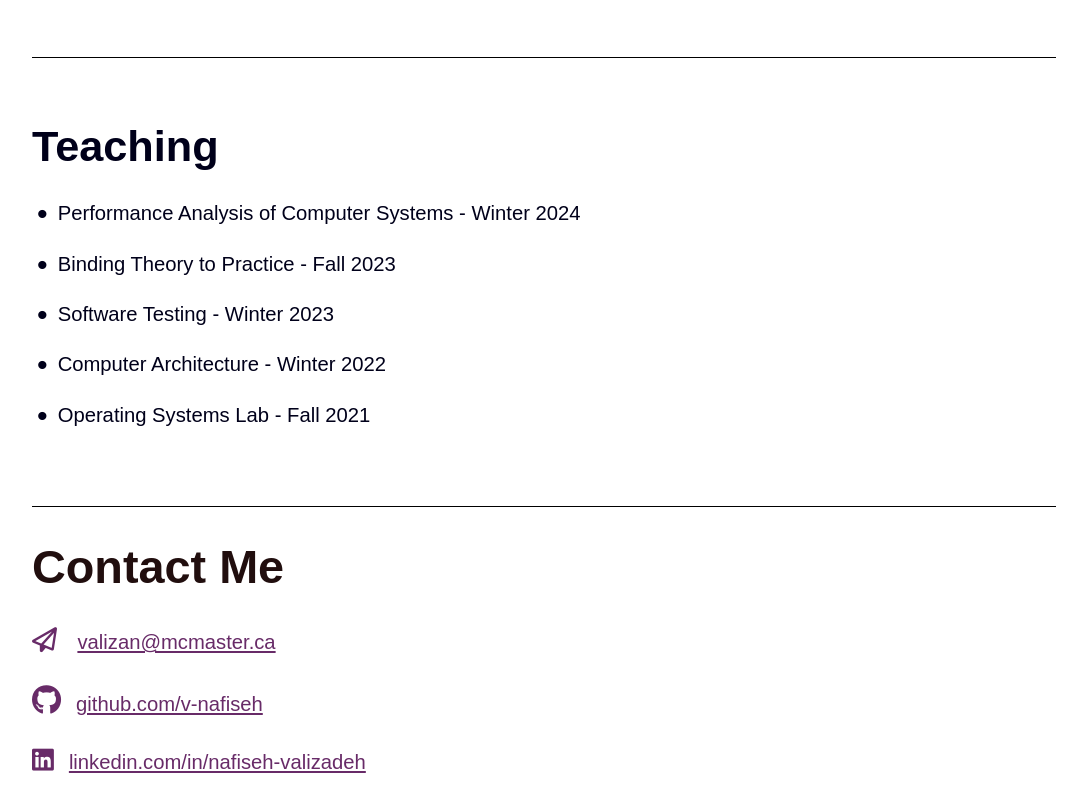
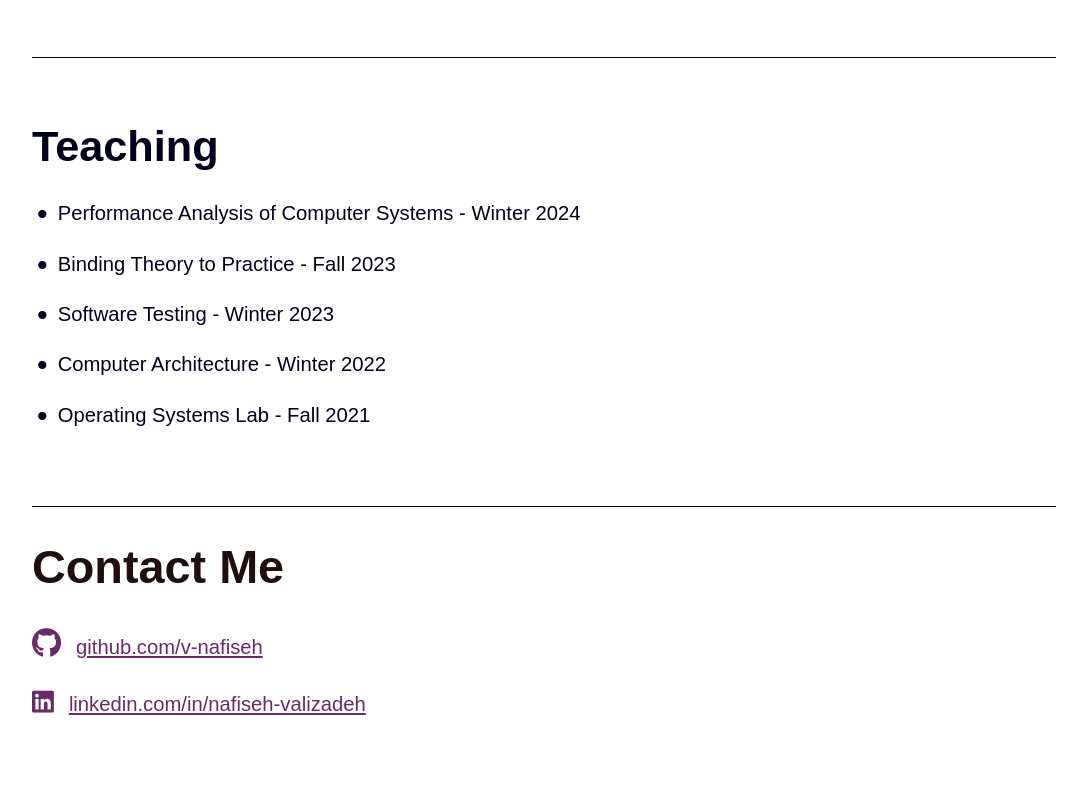
Before and after one commit to v-nafiseh/v-nafiseh.github.io, a plain HTML site: page index.html in a window 1280 px wide. Shown: the part 3660-4445 px from the top of the page, without its empty margins (96-1183 px from the left). After the commit the page ends 4388 px from the top, so only its background shows below. Drawn offline with Linux system fonts and the light colour scheme.

Commit message:
Update index.html

```diff
--- a/index.html
+++ b/index.html
@@ -298,9 +298,7 @@ pods per node is instrumental in enhancing cluster efficiency and resource utili
                 <div class="row">
                     <div class="contact-left">
                         <h1 class="sub-title">Contact Me</h1>
-                        <p>
-                            <i class="fa-regular fa-paper-plane"></i> <a href="valizan@mcmaster.ca">valizan@mcmaster.ca</a>
-                        </p>
+
 
                         <p>
                             <i class="fa fa-github" style="font-size:30px"></i><a href="https://github.com/v-nafiseh">github.com/v-nafiseh</a>
```
